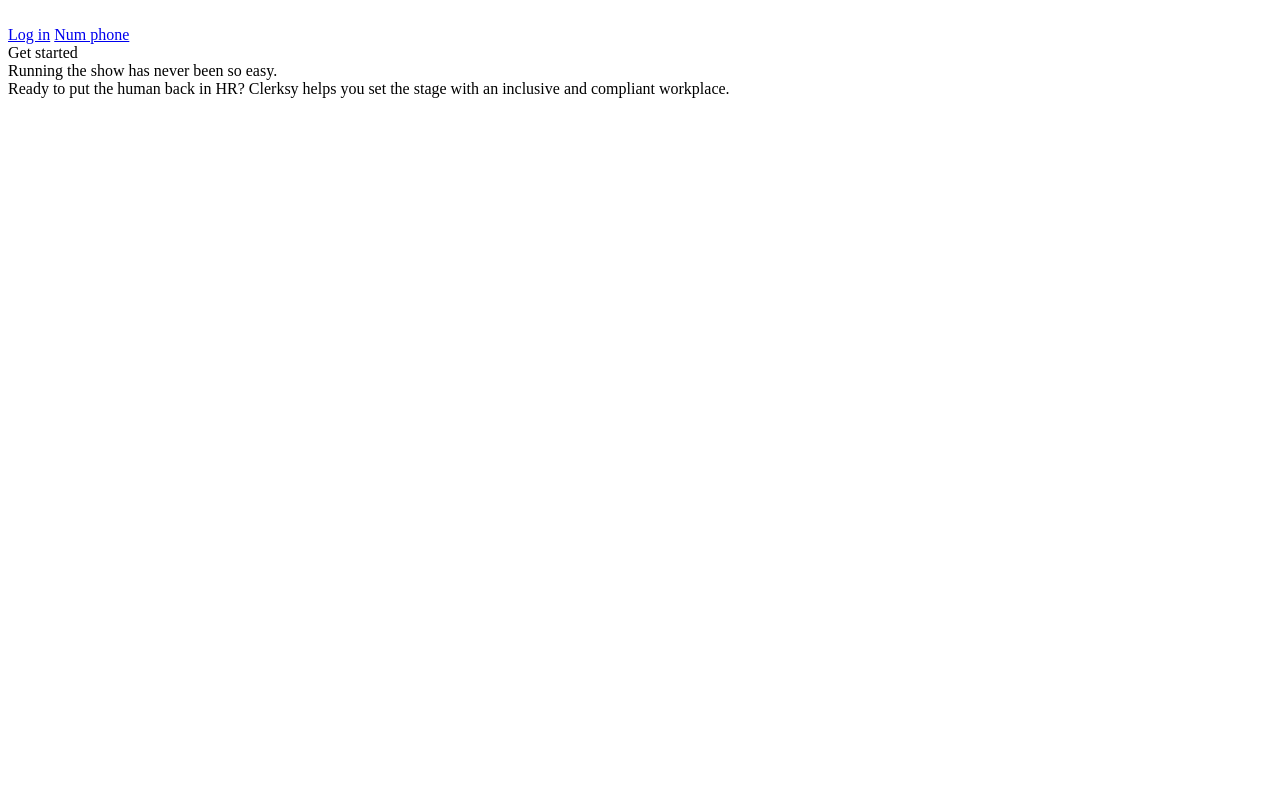
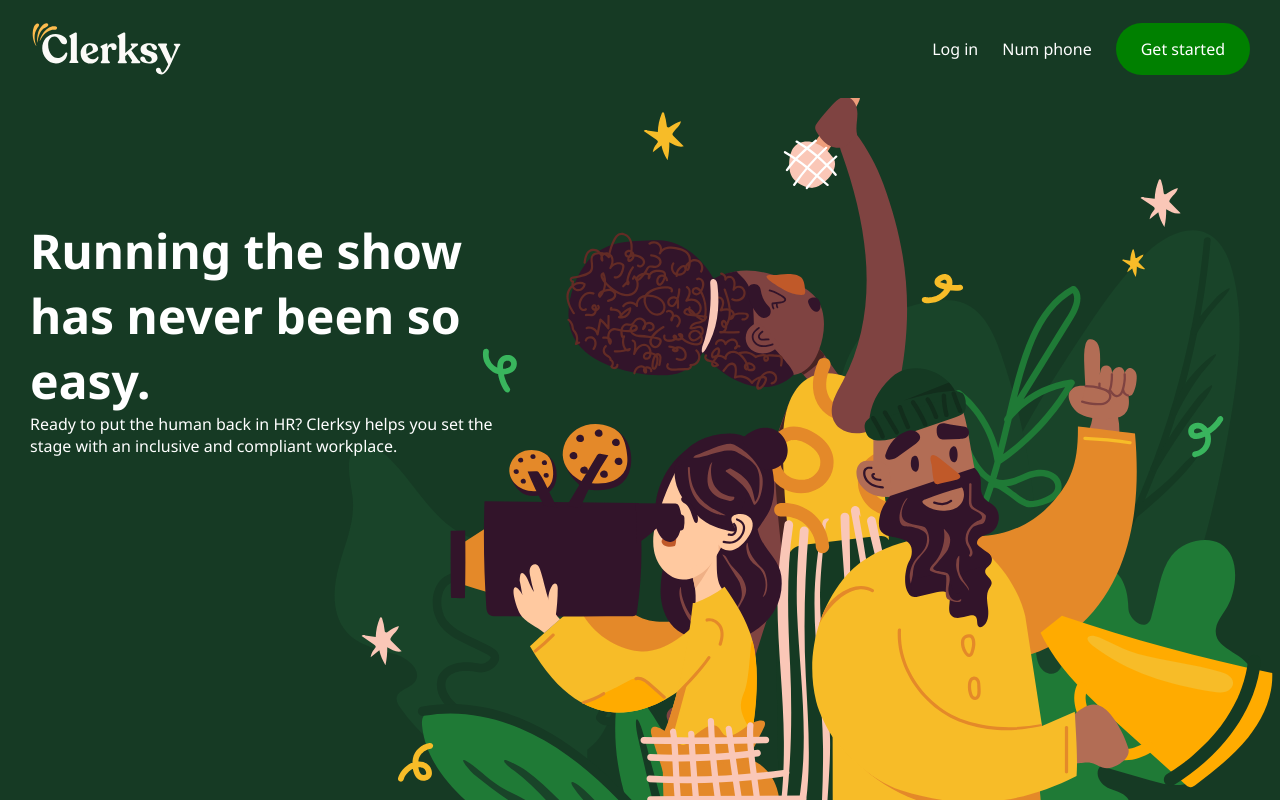
Before and after one commit to klava8/Clerksy, a plain HTML site: page index.html in a window 1280 px wide. Drawn offline with Linux system fonts and the light colour scheme; the site is published under a folder, as on GitHub Pages, so addresses that start at the root find nothing.

Commit message:
Add files via upload

```diff
--- a/index.html
+++ b/index.html
@@ -3,7 +3,7 @@
 <head>
     <meta charset="UTF-8">
     <meta name="viewport" content="width=device-width, initial-scale=1.0">
-    <link rel="stylesheet" href="/assets/css/main.css">
+    <link rel="stylesheet" href="main.css">
     <link rel="preconnect" href="https://fonts.googleapis.com">
     <link rel="preconnect" href="https://fonts.gstatic.com" crossorigin>
     <link href="https://fonts.googleapis.com/css2?family=Noto+Sans:ital,wght@0,100..900;1,100..900&display=swap" rel="stylesheet">
@@ -16,7 +16,7 @@
     <header class="header">
         <div class="container">
             <div class="header__wrapper">
-                <img src="/assets/img/logo.svg" alt="" class="logo">
+                <img src="logo.svg" alt="" class="logo">
                 <div class="header__buttons">
                     <a href="#" class="header__link">Log in</a>
                     <a href="#" class="header__link">Num phone</a>
--- /dev/null
+++ b/main.css
@@ -0,0 +1,72 @@
+*{
+    margin: 0px;
+    padding: 0px;
+}
+
+.header{
+    background: #163A24;
+    height: 98px;
+}
+
+a{
+    text-decoration: none;
+}
+
+body{
+    font-family:"Noto Sans", sans-serif;
+}
+
+.container{
+    max-width: 1220px;
+    padding-left: 20px;
+    padding-right: 20px;
+    margin: 0 auto;
+}
+
+.header__wrapper{
+    display: flex;
+    justify-content: space-between;
+    align-items: center;
+    padding: 20px 0px;
+}
+
+.header__link{
+    color:white
+}
+
+.header__buttons{
+    display: flex;
+    align-items: center;
+    gap: 24px;
+}
+
+.btn{
+    background-color: green;
+    padding: 15px 25px;
+    border-radius: 160px;
+    color: white;
+}
+
+.first_section{
+    background-color: #163A24;
+    height: calc(100vh - 98px);
+    background-image: url("men.svg");
+    background-repeat: no-repeat;
+    background-size: contain;
+    background-position-x: right;
+}
+
+.first_section__text-block{
+    color: white;
+    max-width: 475px;
+    padding-top: 120px;
+}
+
+.section__title{
+    font-size: 48px;
+    font-weight: bold;
+}
+
+.section__sun-title{
+    font-size: 18px;
+}
```
Also changed, not shown: logo.svg (added), men.svg (added).
